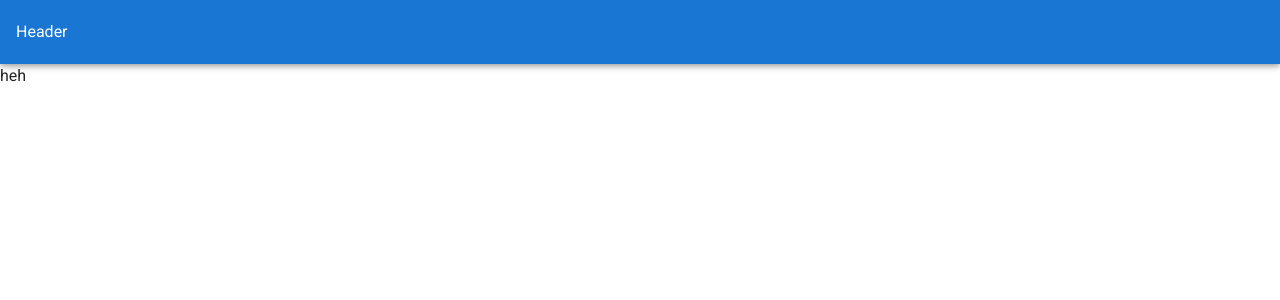
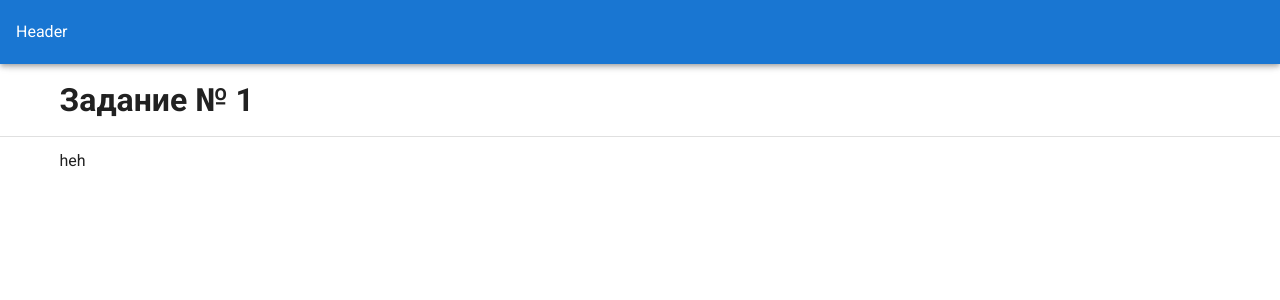
Before and after one commit to ShootingersNew/bobtest, a Vue app: page / in a window 1280 px wide. Shown: the top 300 px of the page. Built offline with nearby package versions, Linux system fonts and the light colour scheme.

Commit message:
add TaskView to FirstTask

```diff
--- a/src/views/FirstTask/FirstTaskView.ts
+++ b/src/views/FirstTask/FirstTaskView.ts
@@ -1,5 +1,8 @@
 import { Component, Prop, Vue } from "vue-property-decorator";
+import TaskView from "../Task/TaskView.vue";
 @Component({
-  name: "FirstTaskView",
+  components: {
+    TaskView,
+  },
 })
 export default class FirstTaskView extends Vue {}
--- a/src/views/FirstTask/FirstTaskView.vue
+++ b/src/views/FirstTask/FirstTaskView.vue
@@ -1,3 +1,6 @@
 <template>
-  <div>heh</div>
+  <task-view task-number="1">
+    <div>heh</div>
+  </task-view>
 </template>
+<script src="./FirstTaskView.ts"></script>
```
